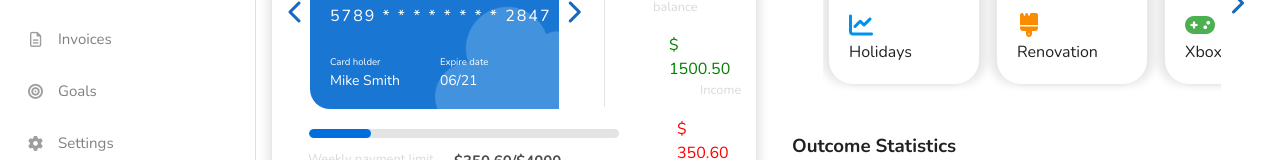
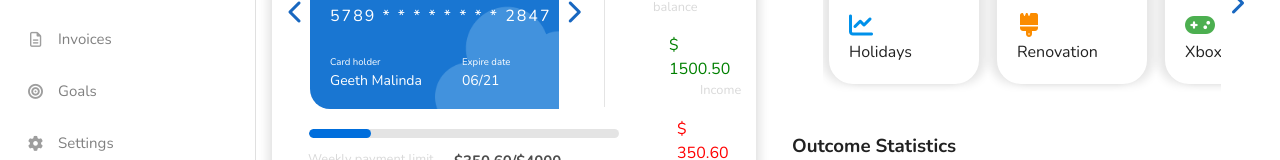
Before and after one commit to Dulmichamathka/vue-weeklysumup-dashboard, a Vue app in the folder weeklysumup-dashboard/: page /dashboard in a window 1280 px wide. Shown: the part 273-433 px from the top of the page. Built offline with nearby package versions, Linux system fonts and the light colour scheme.

Commit message:
card component changes

```diff
--- a/weeklysumup-dashboard/src/components/Cards.vue
+++ b/weeklysumup-dashboard/src/components/Cards.vue
@@ -133,21 +133,21 @@ const cards = [
     title: "cloudcash",
     subtitle: "PREMIUM ACCOUNT",
     number: "5789  * * * *     * * * *  2847",
-    holder: "Mike Smith",
+    holder: "Geeth Malinda",
     expires: "06/21",
   },
   {
     title: "cloudcash",
     subtitle: "STANDARD ACCOUNT",
     number: "1234 **** **** 5678",
-    holder: "Anna Taylor",
+    holder: "Dulmi Chamathka",
     expires: "12/22",
   },
   {
     title: "cloudcash",
     subtitle: "BUSINESS ACCOUNT",
     number: "9876 **** **** 5432",
-    holder: "John Doe",
+    holder: "Shehan chamilka",
     expires: "03/25",
   },
 ];
```
